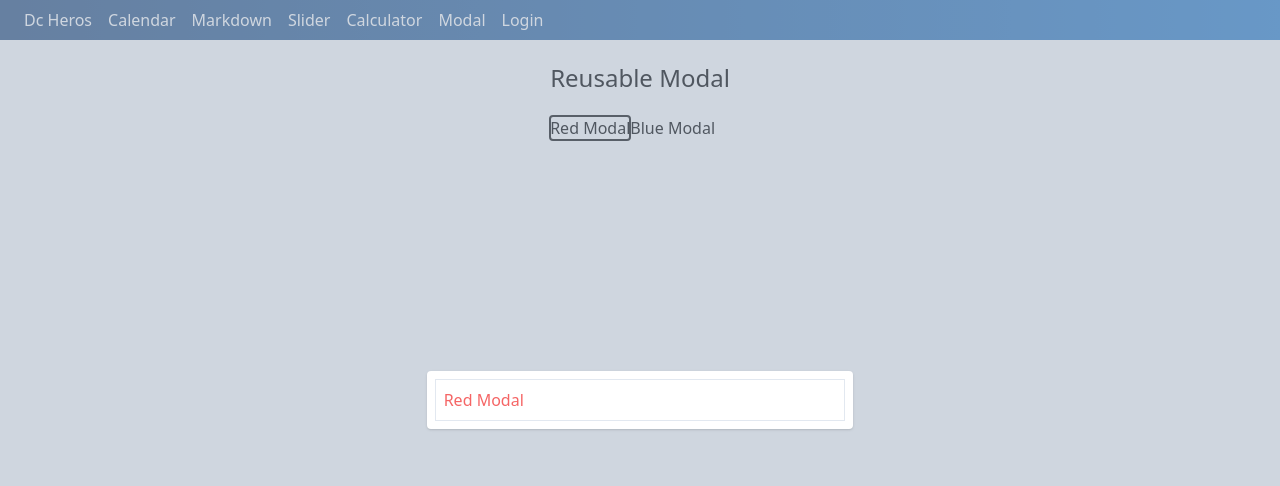
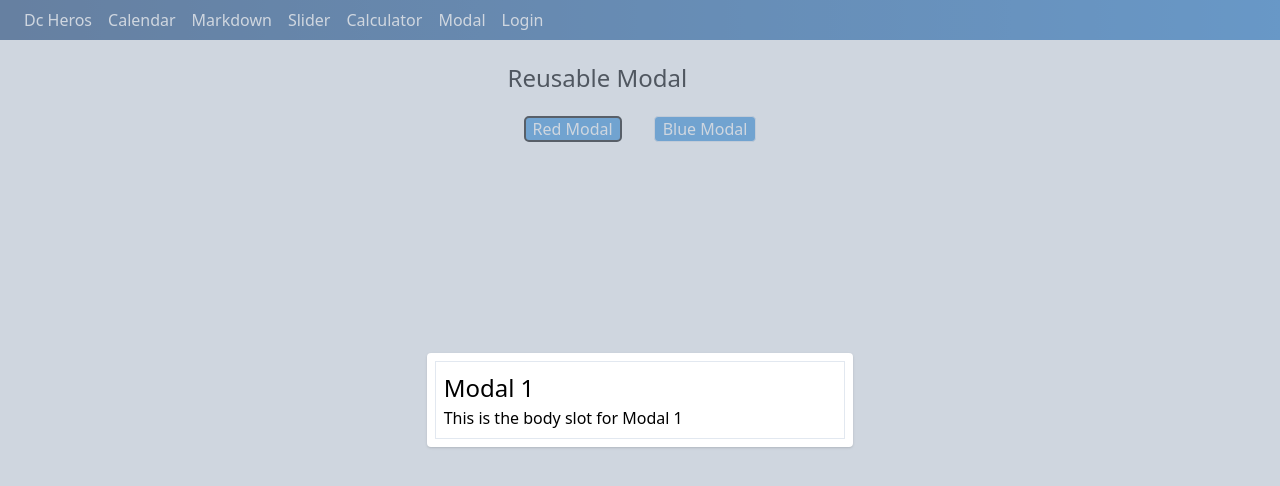
Before and after one commit to vincentGuegan/vue3FullCourse, a Vue app: page /reusable-modal in a window 1280 px wide. Both pictures are taken after a click on the button "Red Modal". Shown: the top 486 px of the page. Built offline with nearby package versions, Linux system fonts and the light colour scheme; no server answers.

Commit message:
Use of slots names and v-slots to use them in a modal

```diff
--- a/src/components/Modal.vue
+++ b/src/components/Modal.vue
@@ -7,7 +7,12 @@
     <div class="flex h-full">
         <div class="z-30 m-auto bg-white p-2 rounded shadow w-1/3">
             <div class="p-2 border">
-                <slot></slot>
+                <h1 class="text-2xl">
+                     <slot name="title"></slot>
+                </h1>
+                <main>
+                    <slot name="body"></slot>
+                </main>
             </div>
         </div>
     </div>
--- a/src/pages/ReusableModal.vue
+++ b/src/pages/ReusableModal.vue
@@ -4,15 +4,25 @@
             <h1 class="text-2xl my-5">
                 Reusable Modal
             </h1>
-            <Modal v-if="isRedModalOpen" @close="isRedModalOpen = false">
-                <h1 class="text-red-500">Red Modal</h1>
+            <Modal v-if="isModal1Open" @close="isModal1Open = false">
+                <template v-slot:title>
+                    Modal 1
+                </template>
+                <template v-slot:body>
+                    <p>This is the body slot for Modal 1</p>
+                </template>
             </Modal>
-            <button @click="isRedModalOpen = true"> Red Modal</button>
+            <button class="border rounded px-2 mx-4 bg-blue-500 text-white" @click="isModal1Open = true"> Red Modal</button>
 
-             <Modal v-if="isBlueModalOpen" @close="isBlueModalOpen = false">
-                <h1 class="text-blue-500">Blue Modal</h1>
-            </Modal>
-            <button @click="isBlueModalOpen = true"> Blue Modal</button>
+             <Modal v-if="isModal2Open" @close="isModal2Open = false">
+                 <template v-slot:title>
+                    Modal 2
+                </template>
+                <template v-slot:body>
+                    <p>This is the body slot for Modal 2</p>
+                </template>
+             </Modal>
+            <button class="border rounded px-2 mx-4 bg-blue-500 text-white" @click="isModal2Open = true"> Blue Modal</button>
         </div>
     </section>
 </template>
@@ -24,9 +34,9 @@ import { ref } from "vue";
 export default {
     components: { Modal },
     setup() {
-        const isRedModalOpen = ref(false)
-        const isBlueModalOpen = ref(false)
-        return { isRedModalOpen, isBlueModalOpen };
+        const isModal1Open = ref(false)
+        const isModal2Open = ref(false)
+        return { isModal1Open, isModal2Open };
     }
 }
 </script>
```
